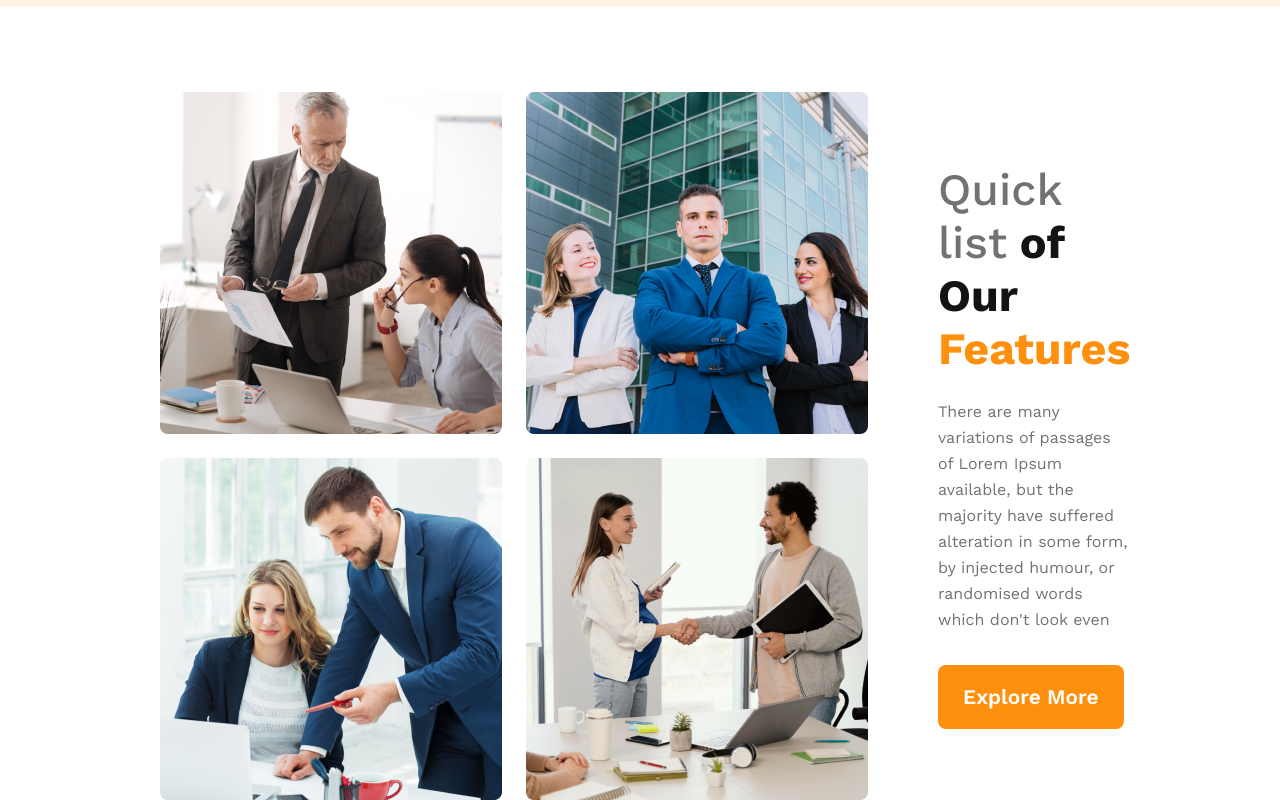
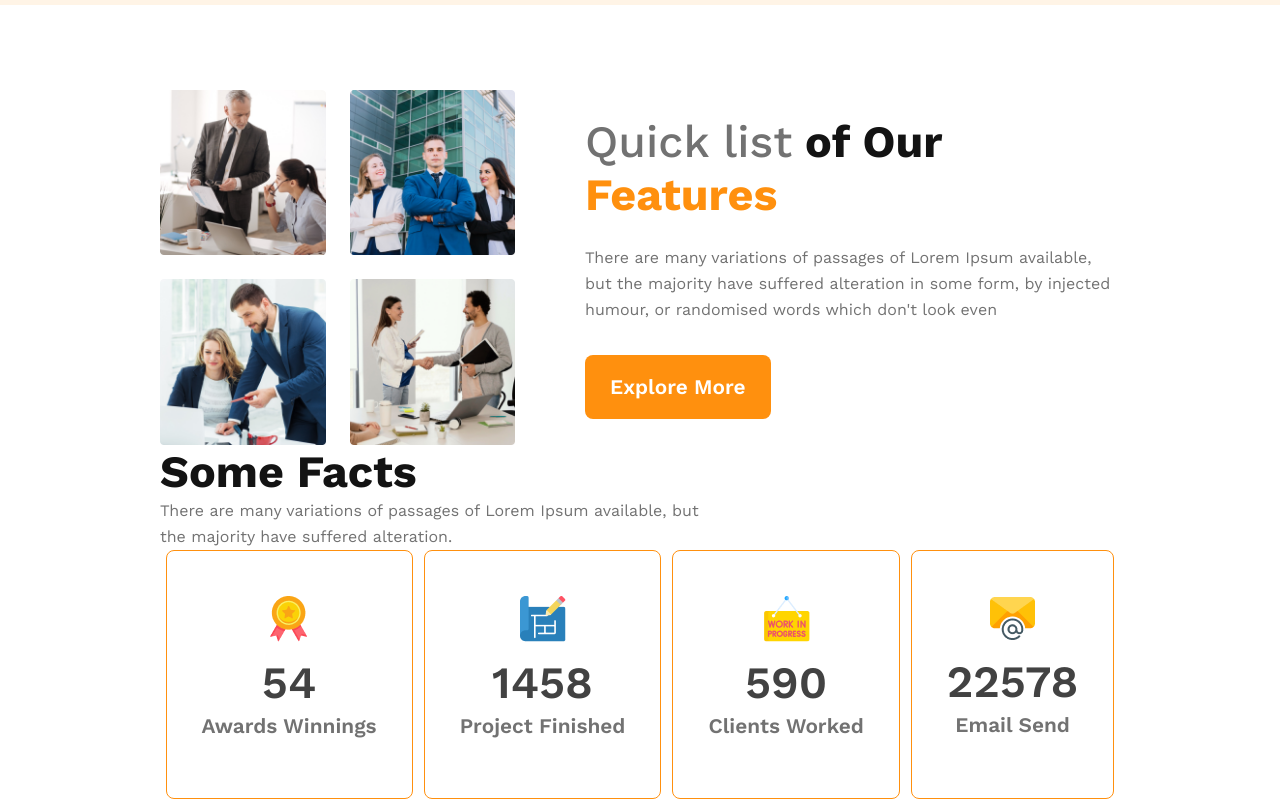
Before and after one commit to mustafa-official/architect-site, a plain HTML site: page index.html in a window 1280 px wide. Shown: the part 1095-1895 px from the top of the page. Drawn offline with nearby package versions, Linux system fonts and the light colour scheme.

Commit message:
new data change

```diff
--- a/index.html
+++ b/index.html
@@ -36,6 +36,7 @@
     </header>
 
     <main>
+
         <!-- team-section  -->
 
         <section class="team-section">
@@ -55,6 +56,37 @@
                 </div>
             </div>
         </section>
+
+        <!-- facts-section  -->
+        <section class="facts-section">
+            <div class="container">
+                <h3 class="facts-section-title">Some Facts</h3>
+                <p class="facts-section-description">There are many variations of passages of Lorem Ipsum available, but the majority have suffered alteration.</p>
+                <div class="main-facts-card">
+                    <div class="facts-card-item">
+                        <img src="./images/icons/ribon.png" alt="">
+                        <h2 class="facts-card-number">54</h2>
+                        <p class="facts-card-description">Awards Winnings</p>
+                    </div>
+                    <div class="facts-card-item">
+                        <img src="./images/icons/projects.png" alt="">
+                        <h2 class="facts-card-number">1458</h2>
+                        <p class="facts-card-description">Project Finished</p>
+                    </div>
+                    <div class="facts-card-item">
+                        <img src="./images/icons/customers.png" alt="">
+                        <h2 class="facts-card-number">590</h2>
+                        <p class="facts-card-description">Clients Worked</p>
+                    </div>
+                    <div class="facts-card-item">
+                        <img src="./images/icons/email.png" alt="">
+                        <h2 class="facts-card-number">22578</h2>
+                        <p class="facts-card-description">Email Send</p>
+                    </div>
+                </div>
+            </div>
+        </section>
+
     </main>
 </body>
 
--- a/styles/style.css
+++ b/styles/style.css
@@ -37,7 +37,7 @@ header {
 
 header h3 {
     color: #131313;
-    font-size: 3rem;
+    font-size: 2.8rem;
     font-weight: 700;
 }
 
@@ -98,14 +98,15 @@ header ul {
 .banner-img {
     width: 100%;
     display: block;
-    margin-top: 3rem;
+    margin-top: 50px;
 }
 
 /* team-section  */
 
-.team-section{
+.team-section {
     margin-top: 85px;
 }
+
 .main-team-section {
     display: flex;
     align-items: center;
@@ -116,6 +117,11 @@ header ul {
     display: grid;
     grid-template-columns: repeat(2, 1fr);
     gap: 1.5rem;
+}
+
+.team-section-img img {
+    width: 100%;
+    display: block;
 }
 
 .team-content-title {
@@ -150,14 +156,86 @@ header ul {
     margin-bottom: 32px;
 }
 
+/* facts-section  */
 
+.facts-section-title {
+    color: #131313;
+    font-size: 2.8rem;
+    font-weight: 700;
+}
+
+.facts-section-description {
+    color: #727272;
+    font-size: 1rem;
+    font-weight: 400;
+    line-height: 26px;
+    max-width: 542px;
+}
+
+.main-facts-card {
+    display: flex;
+    justify-content: space-around;
+}
+
+.facts-card-number {
+    color: #424242;
+    font-size: 2.8rem;
+    font-weight: 600;
+    margin-top: 10px;
+    margin-bottom: 5px;
+}
+
+.facts-card-description {
+    color: #727272;
+    font-size: 1.3rem;
+    font-weight: 600;
+}
+
+.facts-card-item {
+    border-radius: 8px;
+    border: 1px solid #FF900E;
+    text-align: center;
+    padding: 45px 35px 60px 35px;
+}
+/* .hide{
+    display: none;
+} */
 
 /* responsive design with media queries  */
 
 @media screen and (max-width: 576px) {
+
+    .main-team-section,
     nav {
         flex-direction: column;
     }
+
+    .team-section-img {
+        grid-template-columns: 1fr;
+    }
+
+    .team-section-content {
+        text-align: center;
+    }
 }
 
-@media screen and (min-width:576px) and (max-width: 992px) {}
+@media screen and (min-width:576px) and (max-width: 992px) {
+    .main-team-section {
+        flex-direction: column;
+    }
+
+    .team-section-img {
+        grid-template-columns: 1fr 1fr;
+    }
+
+    .team-section-content {
+        text-align: center;
+    }
+}
+
+@media screen and (min-width:992px) and (max-width: 1200px) {
+    .main-team-section {
+        flex-direction: column;
+        text-align: center;
+    }
+}
```
